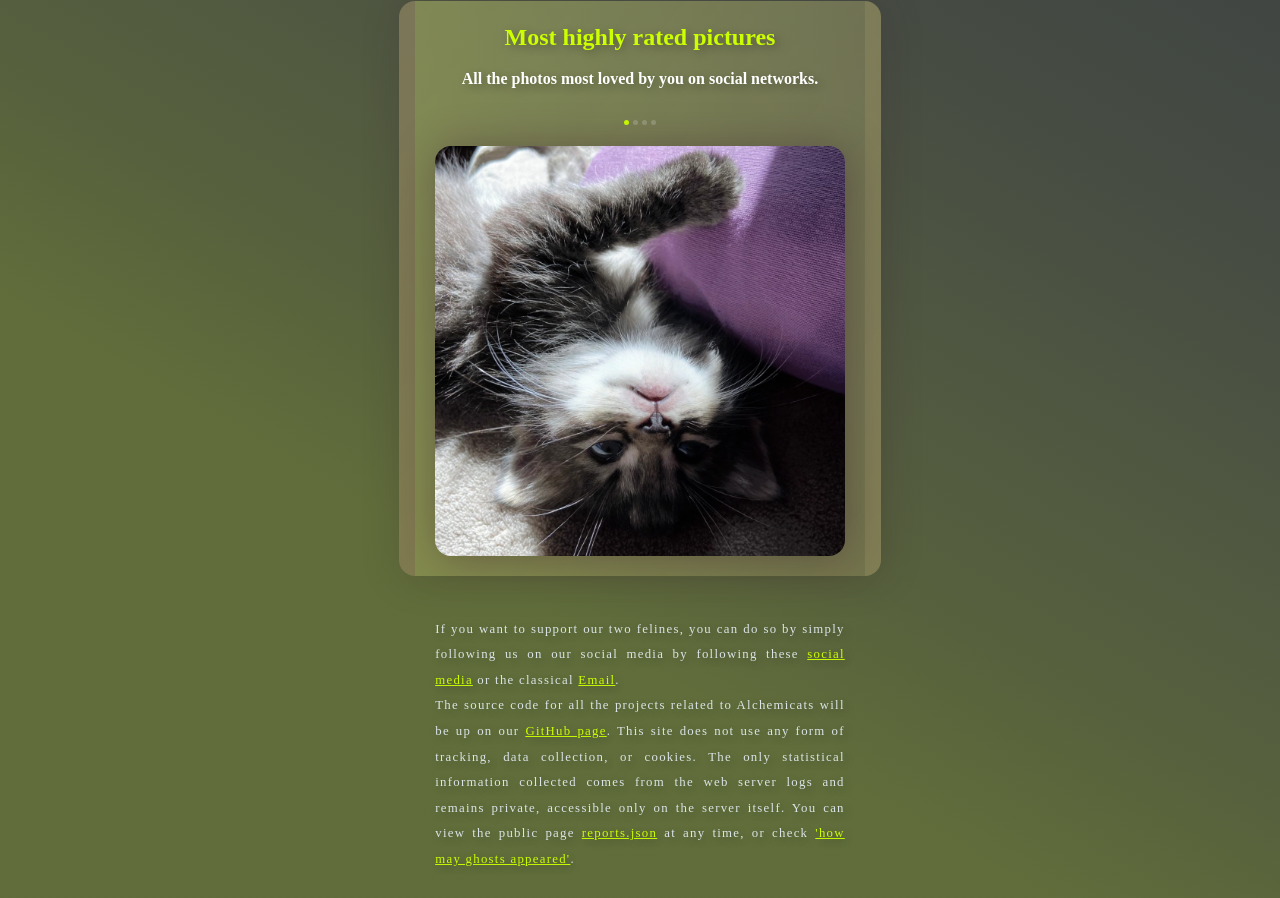
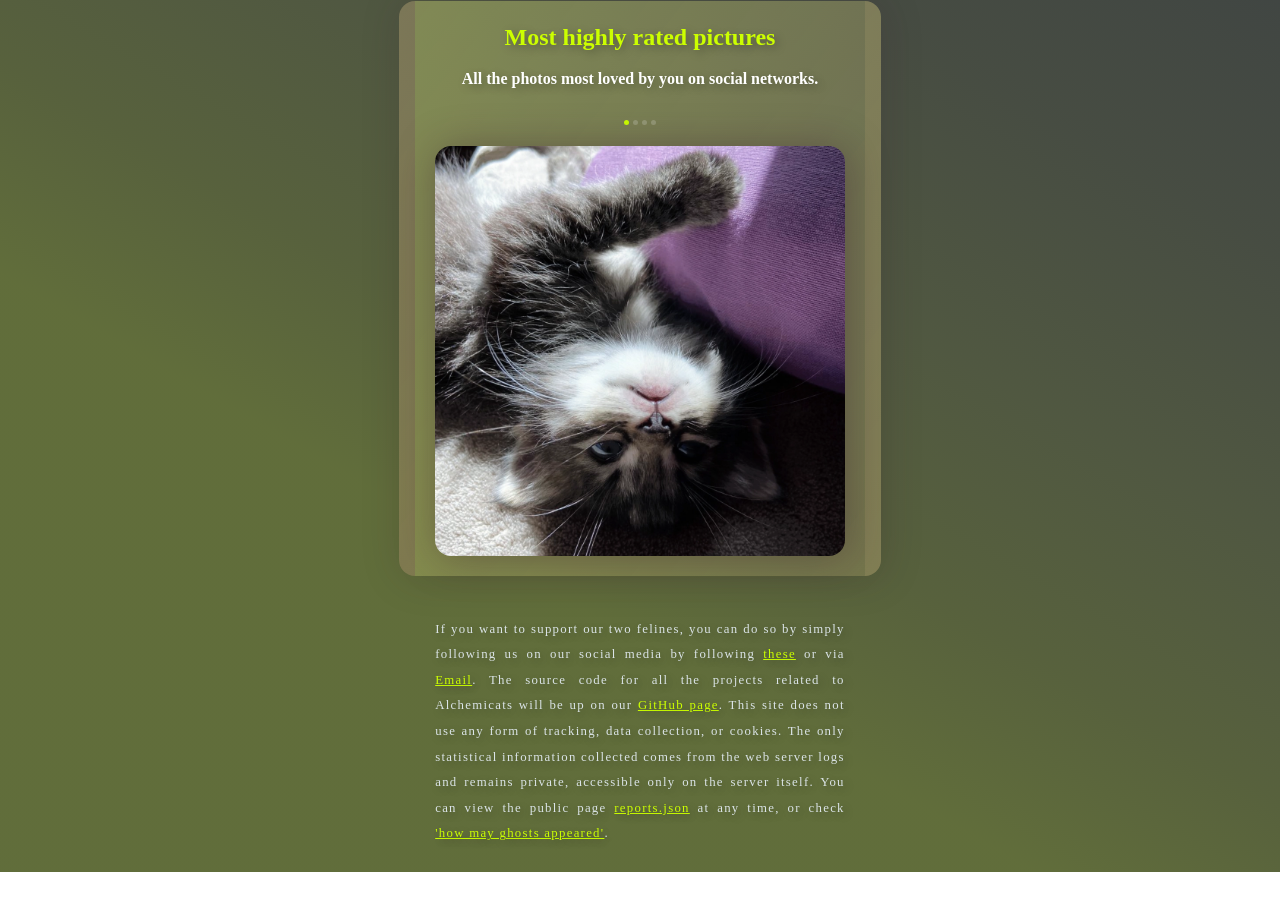
Before and after one commit to dekrammckraken/alchemicats.pet, a website: page index.html in a window 1280 px wide. Shown: the part 2653-3551 px from the top of the page. After the commit the page ends 3525 px from the top, so only its background shows below. Drawn offline with Linux system fonts and the light colour scheme.

Commit message:
footer text

```diff
--- a/index.html
+++ b/index.html
@@ -314,14 +314,12 @@
         <footer>
             <p>
                 If you want to support our two felines, you can do so by
-                simply following us on our social media by following these
-                <a href="#socialMedia">social media</a> or the classical
+                simply following us on our social media by following
+                <a href="#socialMedia">these</a> or via
                 <a href="mailto:campfire@alchemicats.pet">Email</a>.
-                <br />
                 The source code for all the projects related to Alchemicats
                 will be up on our
-                <a href="https://github.com/dekrammckraken/alchemicats.pet" alt="Alchemicats Repository">GitHub
-                    page</a>. This site does not use any form of tracking, data
+                <a href="https://github.com/dekrammckraken/alchemicats.pet" alt="Alchemicats Repository">GitHub page</a>. This site does not use any form of tracking, data
                 collection, or cookies. The only statistical information
                 collected comes from the web server logs and remains
                 private, accessible only on the server itself. You can view
```
